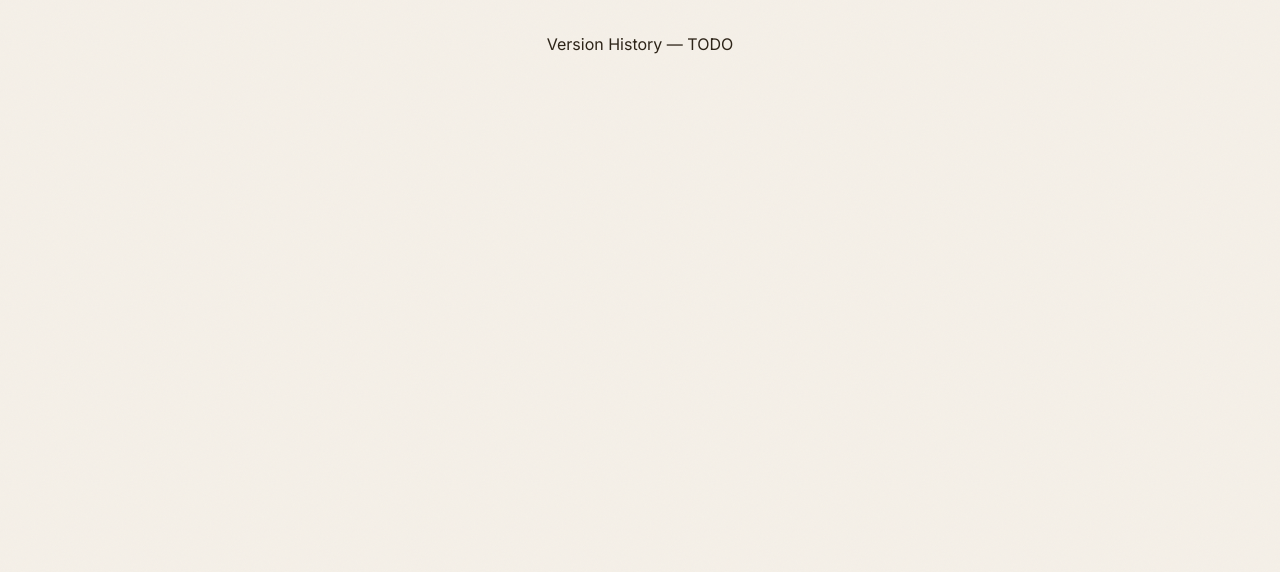
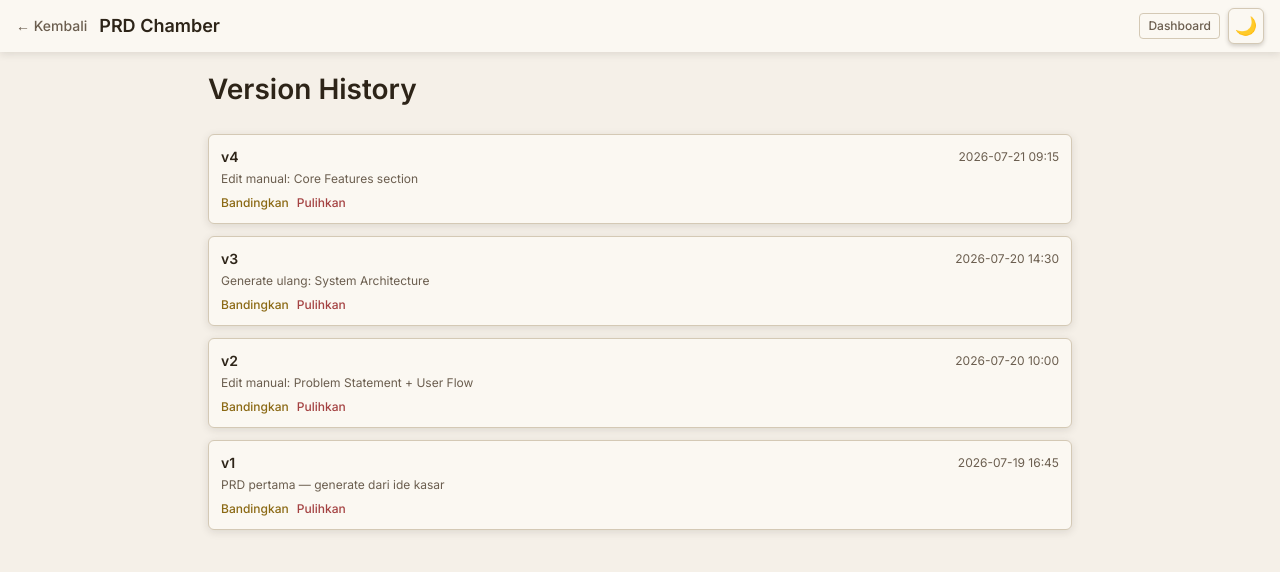
Before and after one commit to zettxh/prd-chamber, a React (Vite) app: page /project/1/versions in a window 1280 px wide. Shown: the top 572 px of the page. Built offline with nearby package versions, Linux system fonts and the light colour scheme.

Commit message:
feat: Version History + Share View pages

```diff
--- a/src/pages/SharePage.tsx
+++ b/src/pages/SharePage.tsx
@@ -1,3 +1,15 @@
+import MarkdownViewer from '../components/MarkdownViewer';
+import { dummyPrdContent } from '../data/dummy';
+
 export default function SharePage() {
-  return <div className="p-8 text-center">Share View — TODO</div>;
+  const allContent = Object.values(dummyPrdContent).join('\n\n---\n\n');
+
+  return (
+    <div className="min-h-screen p-6 max-w-3xl mx-auto" style={{ background: 'var(--bg-primary)' }}>
+      <div className="mb-4 text-xs" style={{ color: 'var(--text-secondary)' }}>
+        📄 PRD dibagikan — View Only
+      </div>
+      <MarkdownViewer content={allContent} />
+    </div>
+  );
 }
--- a/src/pages/VersionHistoryPage.tsx
+++ b/src/pages/VersionHistoryPage.tsx
@@ -1,3 +1,65 @@
+import { useState } from 'react';
+import Layout from '../components/Layout';
+import { dummyVersions } from '../data/dummy';
+
 export default function VersionHistoryPage() {
-  return <div className="p-8 text-center">Version History — TODO</div>;
+  const [confirmRestore, setConfirmRestore] = useState<string | null>(null);
+
+  return (
+    <Layout showBack>
+      <h1 className="font-heading text-[28px] font-bold mb-6" style={{ color: 'var(--text-primary)' }}>
+        Version History
+      </h1>
+
+      <div className="space-y-3">
+        {dummyVersions.map(v => (
+          <div key={v.id} className="p-3 rounded-md" style={{ background: 'var(--bg-card)', boxShadow: 'var(--shadow-card)', border: '1px solid var(--border-default)' }}>
+            <div className="flex items-center justify-between mb-1">
+              <span className="font-heading text-sm font-bold" style={{ color: 'var(--text-primary)' }}>
+                v{v.version}
+              </span>
+              <span className="text-xs" style={{ color: 'var(--text-secondary)' }}>{v.date}</span>
+            </div>
+            <p className="text-xs mb-2" style={{ color: 'var(--text-secondary)' }}>{v.summary}</p>
+            <div className="flex gap-2">
+              <button className="text-xs font-medium" style={{ color: 'var(--accent-primary)' }}>Bandingkan</button>
+              <button
+                onClick={() => setConfirmRestore(v.id)}
+                className="text-xs font-medium"
+                style={{ color: 'var(--error)' }}
+              >
+                Pulihkan
+              </button>
+            </div>
+          </div>
+        ))}
+      </div>
+
+      {confirmRestore && (
+        <div className="fixed inset-0 bg-black/50 flex items-center justify-center z-50">
+          <div className="p-5 rounded-md max-w-xs" style={{ background: 'var(--bg-card)', boxShadow: 'var(--shadow-card)' }}>
+            <p className="text-sm mb-3" style={{ color: 'var(--text-primary)' }}>
+              Ini akan menyimpan versi saat ini sebagai snapshot baru sebelum memulihkan versi lama. Lanjutkan?
+            </p>
+            <div className="flex gap-2">
+              <button
+                onClick={() => setConfirmRestore(null)}
+                className="px-3 py-1 rounded text-xs"
+                style={{ border: '1px solid var(--border-default)', color: 'var(--text-primary)' }}
+              >
+                Batal
+              </button>
+              <button
+                onClick={() => { alert('Restored (dummy)'); setConfirmRestore(null); }}
+                className="px-3 py-1 rounded text-xs"
+                style={{ background: 'var(--accent-primary)', color: '#fff' }}
+              >
+                Pulihkan Versi
+              </button>
+            </div>
+          </div>
+        </div>
+      )}
+    </Layout>
+  );
 }
```
